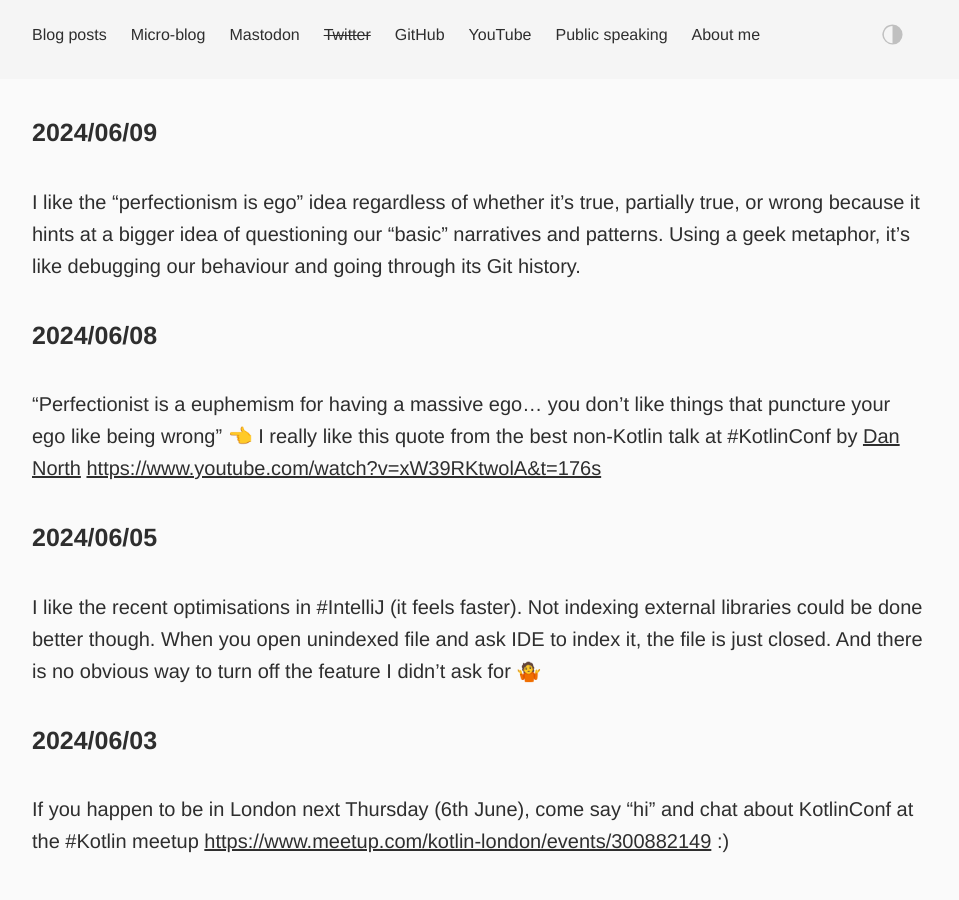
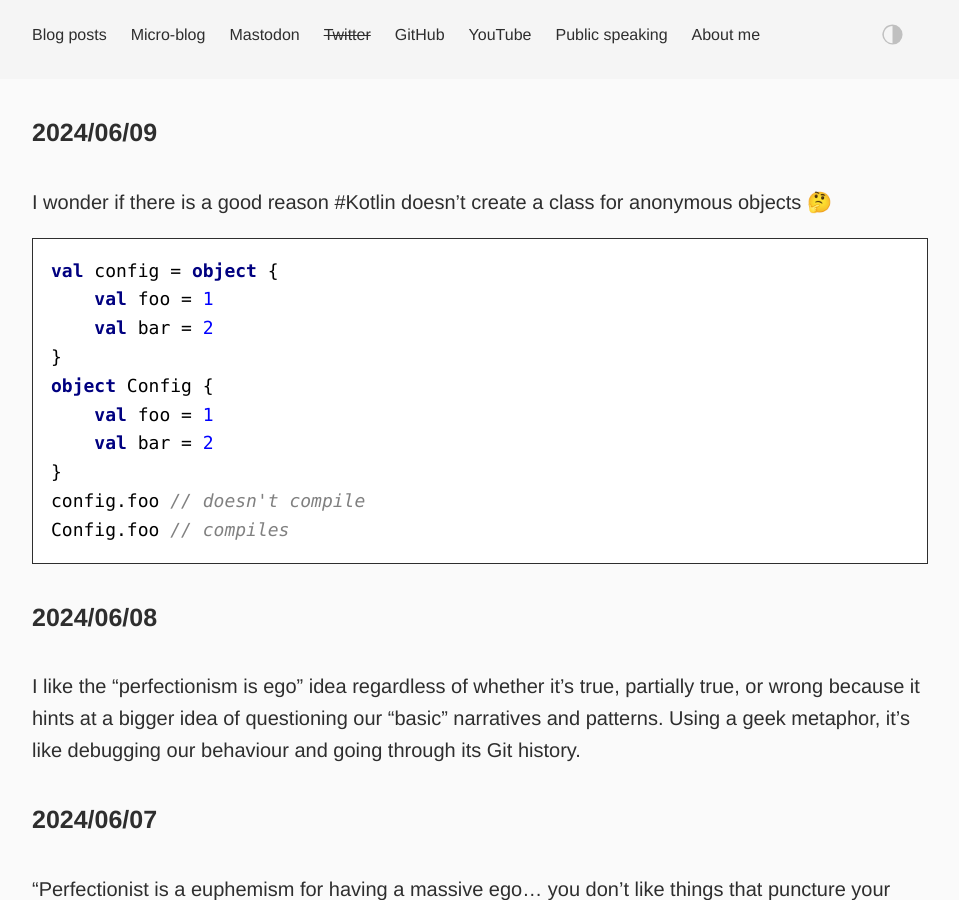
Before and after one commit to dkandalov/dkandalov.github.io, a Jekyll site: the page built from micro-blog.md, in a window 1280 px wide and 900 px high. Shown: the whole window, without its empty margins (160-1119 px from the left). Built offline with Jekyll 4.4.1, drawn with Linux system fonts in a browser that asks for light colours.

Commit message:
updated micro-blog

```diff
--- a/micro-blog.md
+++ b/micro-blog.md
@@ -4,9 +4,25 @@ permalink: /micro-blog/
 ---
 
 #### 2024/06/09
+I wonder if there is a good reason #Kotlin doesn't create a class for anonymous objects 🤔
+
+<kotlin>
+val config = object {
+    val foo = 1
+    val bar = 2
+}
+object Config {
+    val foo = 1
+    val bar = 2
+}
+config.foo // doesn't compile
+Config.foo // compiles
+</kotlin>
+
+#### 2024/06/08
 I like the "perfectionism is ego" idea regardless of whether it's true, partially true, or wrong because it hints at a bigger idea of questioning our "basic" narratives and patterns. Using a geek metaphor, it's like debugging our behaviour and going through its Git history.
 
-#### 2024/06/08
+#### 2024/06/07
 "Perfectionist is a euphemism for having a massive ego... you don't like things that puncture your ego like being wrong" 👈 I really like this quote from the best non-Kotlin talk at #KotlinConf by [Dan North](https://twitter.com/tastapod) <https://www.youtube.com/watch?v=xW39RKtwolA&t=176s>
 
 #### 2024/06/05
```
